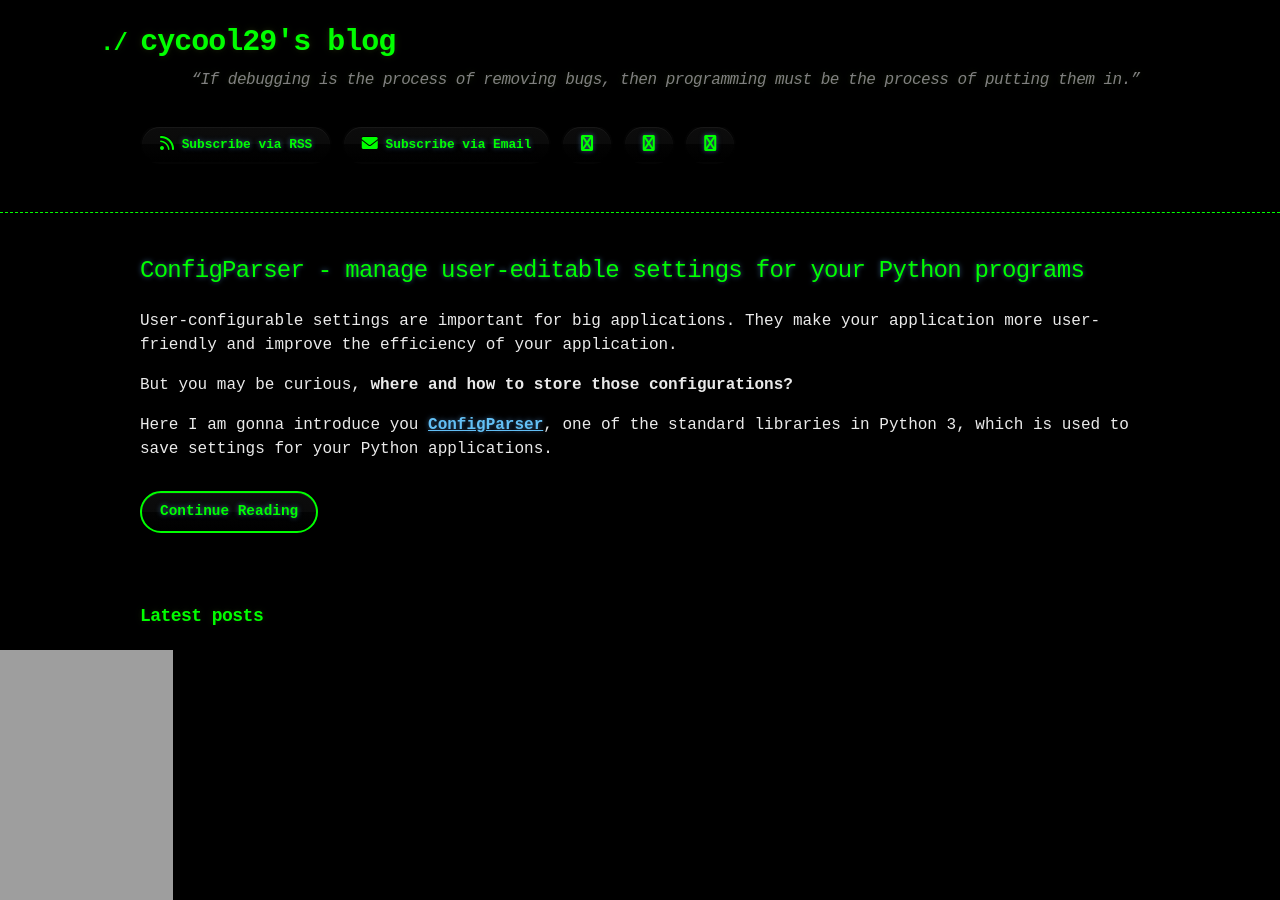
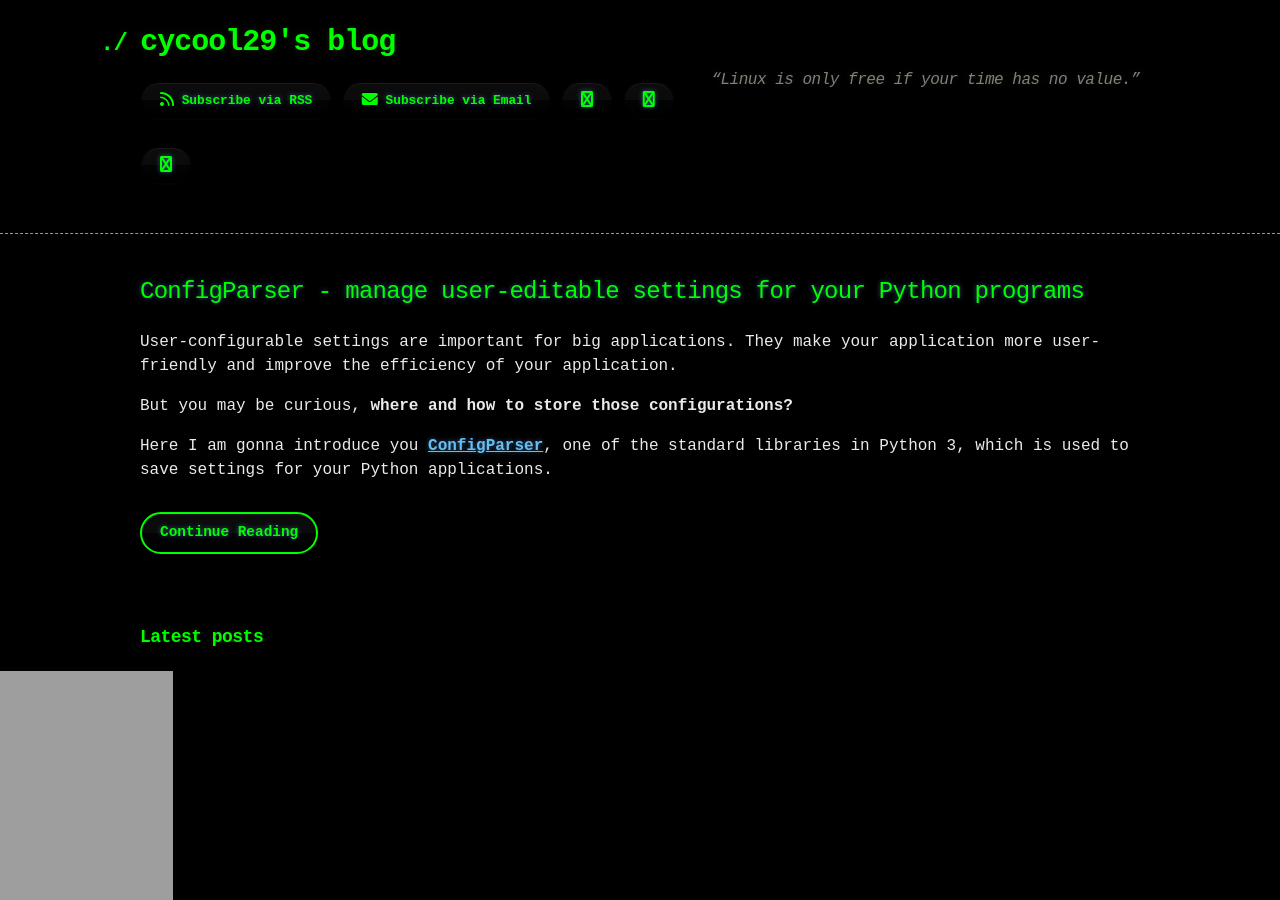
Before and after one commit to cycool29/cycool29.github.io, a Jekyll site: the page built from index.md, in a window 1280 px wide and 900 px high. Built offline with Jekyll 4.4.1, drawn with Linux system fonts in a browser that asks for light colours; a style sheet for code colours, icons or effects is not loaded.

Commit message:
Update quotes

```diff
--- a/_config.yml
+++ b/_config.yml
@@ -1,5 +1,5 @@
 title: cycool29's blog
-description: "“If debugging is the process of removing bugs, then programming must be the process of putting them in.” "
+description: "“Linux is only free if your time has no value.” "
 bio: A high school student. Intermediate in Python, Git, Bash. Learning JavaScript. He/Him. "
 author: cycool29
 url: https://cycool29.github.io
```
